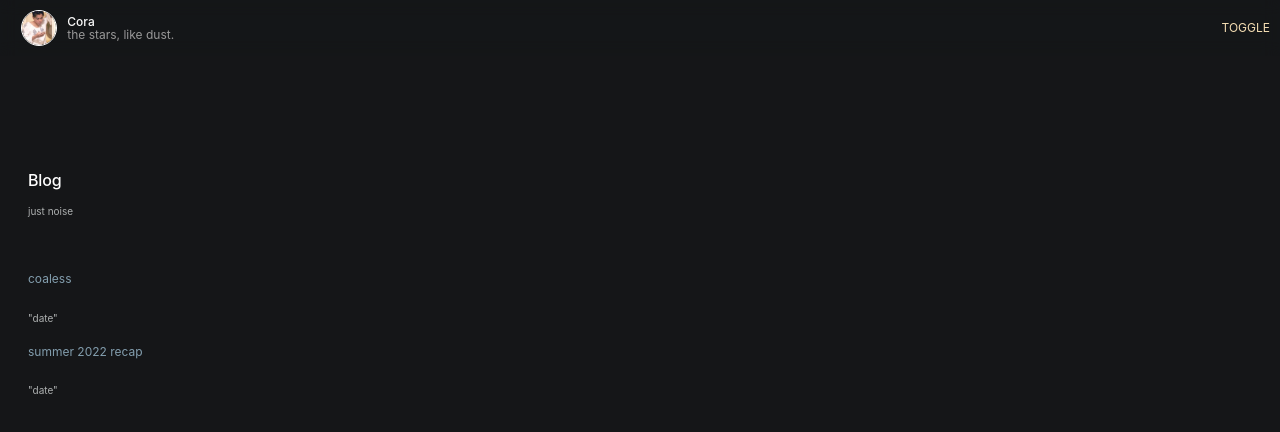
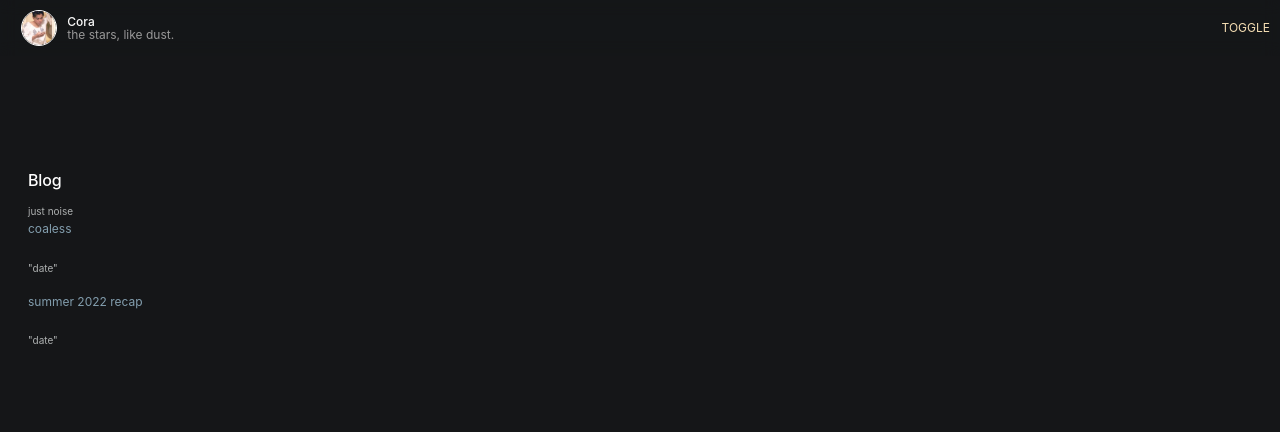
Before and after one commit to cora-type/nextjs-blog, a Next.js app: page /blog in a window 1280 px wide. Shown: the top 432 px of the page. Built offline with nearby package versions, Linux system fonts and the light colour scheme.

Commit message:
Possible fix again.

```diff
--- a/pages/blog.js
+++ b/pages/blog.js
@@ -12,7 +12,7 @@ export default function Blog({ allPostsData }) {
       <section className={utilStyles.padding1px}>
         <h2 className={utilStyles.headingLg}>Blog</h2>
         <div className={utilStyles.lightText}>just noise</div>
-        <ul className={`${utilStyles.list} ${utilStyles.spacing}`}>
+        <ul className={utilStyles.list}>
           {allPostsData.map(({ id, date, title }) => (
             <li className={utilStyles.listItem} key={id}>
               <Link href={`/blog/${id}`}>
```
